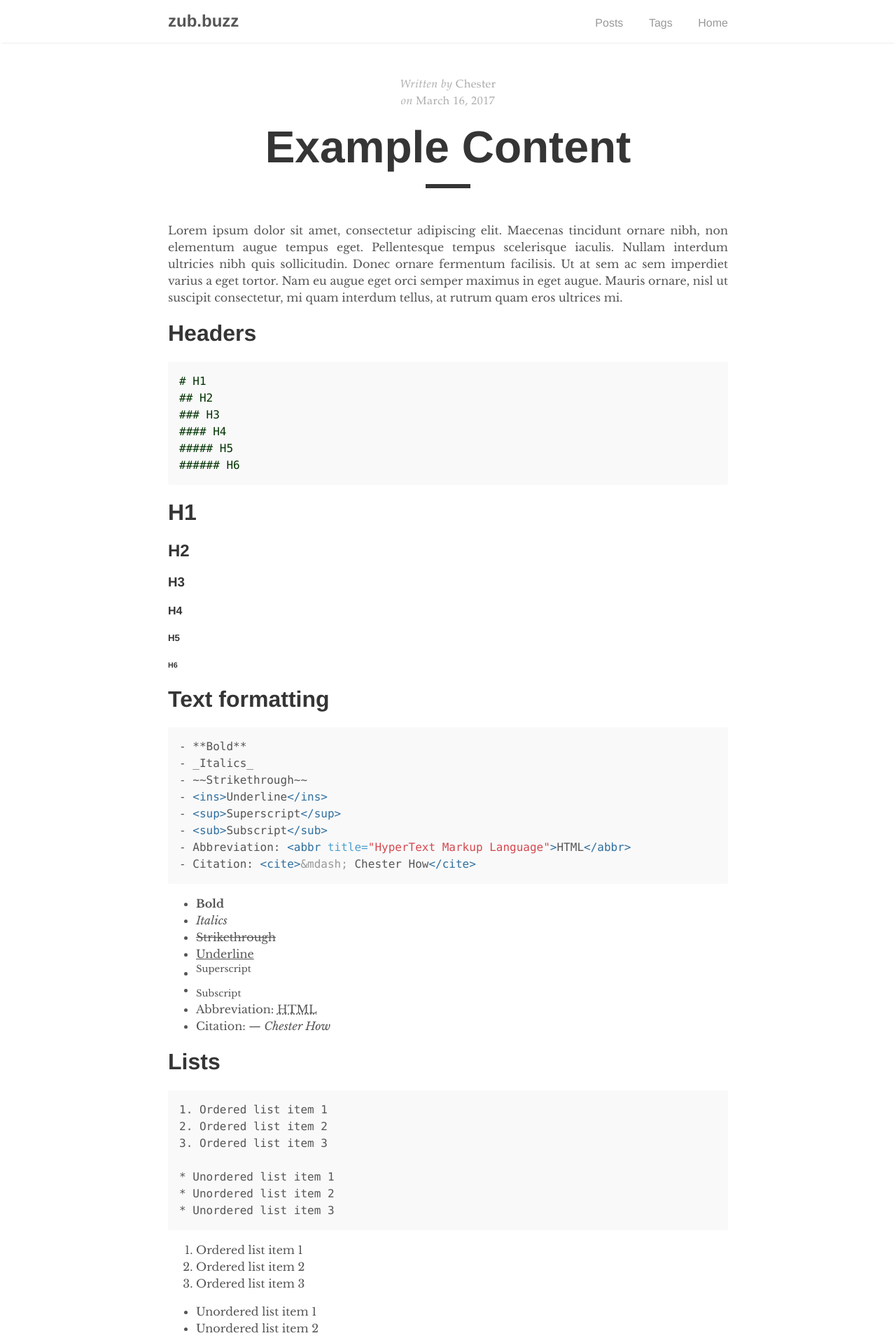
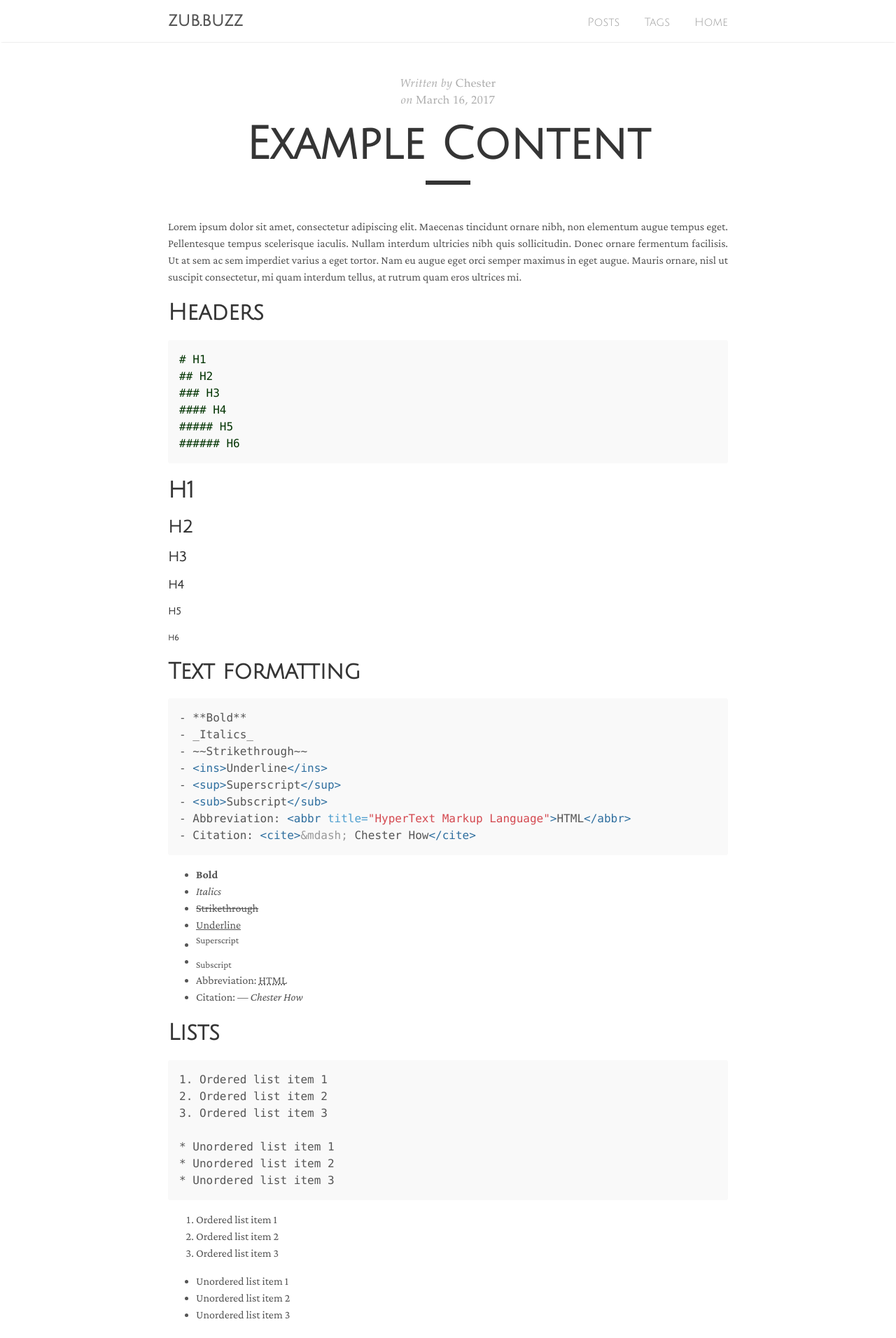
Before and after one commit to zoobereq/blog, a Jekyll site: the page built from _posts/2017-03-16-example-content.md, in a window 1280 px wide. Shown: the top 1912 px of the page at 70% size. Built offline with Jekyll 4.4.1, drawn with Linux system fonts in a browser that asks for light colours.

Commit message:
updated the fonts

```diff
--- a/_includes/head.html
+++ b/_includes/head.html
@@ -7,6 +7,8 @@
   <!-- CSS -->
   <link rel="stylesheet" href="{{ "/assets/main.css" | relative_url }}">
   <link rel="stylesheet" href="https://fonts.googleapis.com/css?family=Libre+Baskerville:400,400i,700">
+  <link rel="stylesheet" href="https://fonts.googleapis.com/css2?family=Crimson+Pro:400,400i,700" >
+  <link rel="stylesheet" href="https://fonts.googleapis.com/css2?family=Julius+Sans+One" >
 
   <!-- Favicon -->
   <link rel="icon" type="image/png" sizes="32x32" href="{{ "/assets/favicon-32x32.png" | relative_url }}">
--- a/_sass/tale/_variables.scss
+++ b/_sass/tale/_variables.scss
@@ -11,9 +11,9 @@ $shadow-color: rgba(0, 0, 0, .2) !default;
 $code-color: #bf616a !default;
 
 // Fonts
-$serif-primary: 'Libre Baskerville', 'Times New Roman', Times, serif !default;
+$serif-primary: 'Crimson Pro', 'Libre Baskerville', 'Times New Roman', Times, serif !default;
 $serif-secondary: Palatino, 'Palatino LT STD', 'Palatino Linotype', 'Book Antiqua', 'Georgia', serif !default;
-$sans-serif: 'Helvetica Neue', 'Segoe UI', Helvetica, Arial, sans-serif !default;
+$sans-serif: 'Julius Sans One', 'Helvetica Neue', 'Segoe UI', Helvetica, Arial, sans-serif !default;
 $monospaced: Menlo, Monaco, monospace !default;
 
 @mixin box-sizing($type: border-box) {
```
